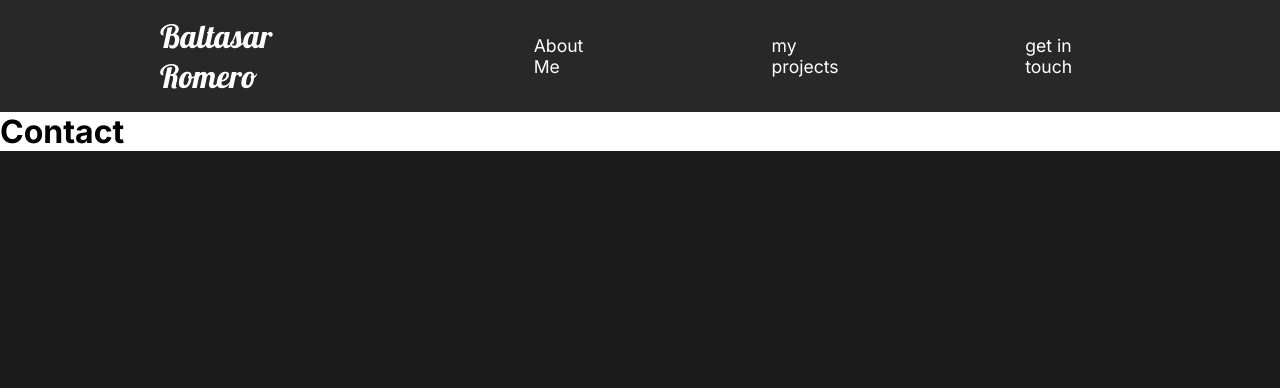
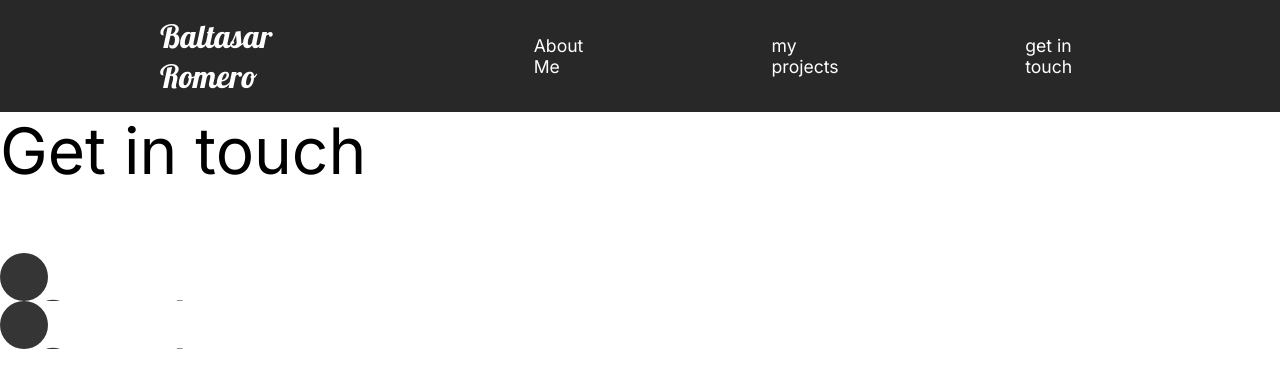
Before and after one commit to Baromeg/baromeg.github.io, a React (Create React App) app: page /contact in a window 1280 px wide. Shown: the top 388 px of the page. Built offline with nearby package versions, Linux system fonts and the light colour scheme.

Commit message:
Contact page and fixes

```diff
--- a/src/App.js
+++ b/src/App.js
@@ -22,7 +22,6 @@ const App = () => {
       <GlobalStyle />
       <Navbar />
       <AnimatePresence exitBeforeEnter>
-
         <Switch location={location} key={location.pathname}>
           <Route path='/' component={AboutMe} exact />
 
@@ -33,7 +32,6 @@ const App = () => {
           <Route path='/contact' component={Contact} />
         </Switch>
       </AnimatePresence>
-
     </div>
   )
 }
--- a/src/components/GlobalStyle.js
+++ b/src/components/GlobalStyle.js
@@ -10,7 +10,7 @@ const GlobalStyle = createGlobalStyle`
 body {
   background: #1b1b1b;
   font-family: 'Inter', sans-serif;
-
+  overflow-x: hidden;
 }
 
 button {
--- a/src/components/Navbar.js
+++ b/src/components/Navbar.js
@@ -92,6 +92,9 @@ const StyledNavbar = styled.nav`
   align-items: center;
   padding: 1rem 10rem;
   background: #282828;
+  position: sticky;
+  top: 0;
+  z-index: 10;
   a {
     color: white;
     text-decoration: none;
--- /dev/null
+++ b/src/components/ScrollTop.js
@@ -0,0 +1,16 @@
+import userEvent from "@testing-library/user-event"
+import { useEffect } from "react"
+import { useLocation } from "react-router-dom"
+
+const ScrollTop = () => {
+  const { pathname } = useLocation()
+  useEffect(() => {
+    window.scroll({
+      top: 0,
+      left: 0,
+    })
+  }, [pathname])
+  return null
+}
+
+export default ScrollTop
--- a/src/pages/AboutMe.js
+++ b/src/pages/AboutMe.js
@@ -10,15 +10,17 @@ import Navbar from "../components/Navbar"
 // Animations
 import { motion } from "framer-motion"
 import { pageAnimation } from "../Animation";
+import ScrollTop from "../components/ScrollTop"
 
 const AboutMe = () => {
   return (
     <motion.div
       variants={pageAnimation}
-      initial="hidden"
-      animate="show"
+      initial='hidden'
+      animate='show'
       exit='exit'
     >
+      <ScrollTop />
       <About />
       <Skills />
       <Learning />
--- a/src/pages/Contact.js
+++ b/src/pages/Contact.js
@@ -1,21 +1,73 @@
 import React from "react"
-
+import styled from "styled-components"
 // Animations
 import { motion } from "framer-motion"
-import { pageAnimation } from "../Animation";
+import { pageAnimation, titleAnimation } from "../Animation"
+import ScrollTop from "../components/ScrollTop"
 
 const Contact = () => {
   return (
-    <motion.div
+    <StyledContact
       variants={pageAnimation}
-    initial="hidden"
-    animate="show"
+      initial='hidden'
+      animate='show'
       exit='exit'
-    style={{background: "#fff"}}
+      style={{ background: "#fff" }}
     >
-      <h1> Contact</h1>
-    </motion.div>
+      <ScrollTop/>
+      <StyledTitle>
+        <Hide>
+          <motion.h2 variants={titleAnimation}>Get in touch</motion.h2>
+        </Hide>
+      </StyledTitle>
+      <div>
+
+      <Hide>
+        <Social variants={titleAnimation}>
+          <Circle>
+            <h2>Send me a message</h2>
+          </Circle>
+        </Social>
+        </Hide>
+        <Hide>
+        <Social variants={titleAnimation}>
+          <Circle>
+            <h2>Send me a message</h2>
+          </Circle>
+        </Social>
+        </Hide>
+        </div>
+
+    </StyledContact>
   )
 }
 
+const StyledContact = styled(motion.div)`
+  padding: 5 rem 10rem;
+  color: #353535;
+  min-height: 90vh;
+`
+const StyledTitle = styled.div`
+  margin-bottom: 4rem;
+  color: black;
+`
+
+const Hide = styled.div`
+  overflow: hidden;
+`
+
+const Circle = styled.div`
+  border-radius: 50%;
+  width: 3rem;
+  height: 3rem;
+  background: #353535;
+`
+const Social = styled(motion.div)`
+  display: flex;
+  align-items: center;
+  h2 {
+    margin: 2rem;
+  }
+`
+
 export default Contact
--- a/src/pages/MyProjects.js
+++ b/src/pages/MyProjects.js
@@ -21,6 +21,7 @@ import {
   scrollReveal,
 } from "../Animation"
 import { UseScroll } from "../components/UseScroll"
+import ScrollTop from "../components/ScrollTop"
 
 const MyProjects = () => {
   const [element, controls] = UseScroll()
@@ -36,6 +37,8 @@ const MyProjects = () => {
       exit='exit'
       style={{ background: "#fff" }}
     >
+            <ScrollTop />
+
       <motion.div variants={sliderContainer}>
         <Frame1 variants={slider}></Frame1>
         <Frame2 variants={slider}></Frame2>
@@ -53,7 +56,6 @@ const MyProjects = () => {
         </Link>
       </Project>
       <Hide>
-
         <Project
           ref={element}
           variants={scrollReveal}
@@ -68,7 +70,6 @@ const MyProjects = () => {
         </Project>
       </Hide>
       <Hide>
-
         <Project
           ref={element2}
           variants={scrollReveal}
@@ -83,7 +84,6 @@ const MyProjects = () => {
         </Project>
       </Hide>
       <Hide>
-
         <Project
           ref={element3}
           variants={scrollReveal}
@@ -97,7 +97,6 @@ const MyProjects = () => {
           </Link>
         </Project>
       </Hide>
-
     </Projects>
   )
 }
```
Lines whose indentation alone changed are shown as unchanged.
